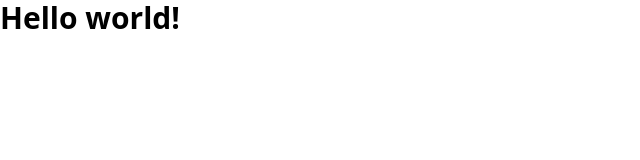
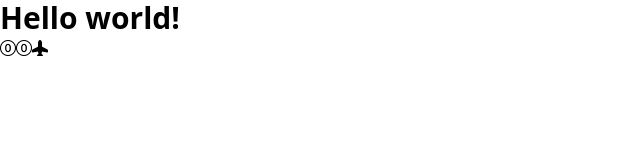
Before and after one commit to Wilson-Barbosa/my-page, an Angular app: page / in a window 1280 px wide. Shown: the top 160 px of the page, without its empty margins (0-640 px from the left). Built offline with nearby package versions, Linux system fonts and the light colour scheme.

Commit message:
add bootstrap icons

```diff
--- a/package.json
+++ b/package.json
@@ -17,6 +17,7 @@
     "@angular/platform-browser": "^20.0.0",
     "@angular/router": "^20.0.0",
     "@tailwindcss/postcss": "^4.1.8",
+    "bootstrap-icons": "^1.13.1",
     "postcss": "^8.5.4",
     "rxjs": "~7.8.0",
     "tailwindcss": "^4.1.8",
--- a/src/app/app.html
+++ b/src/app/app.html
@@ -1,3 +1,5 @@
 <h1 class="text-3xl font-bold">  Hello world!</h1>
-
+<i class="bi bi-0-circle"></i>
+<i class="bi bi-0-circle"></i>
+<i class="bi bi-airplane-fill"></i>
 <router-outlet />
--- a/src/styles.css
+++ b/src/styles.css
@@ -1,2 +1,3 @@
 /* You can add global styles to this file, and also import other style files */
 @import "tailwindcss";
+@import 'bootstrap-icons/font/bootstrap-icons.css';
```
Also changed, not shown: 2 other files (tests, documents, lock files or other folders).
